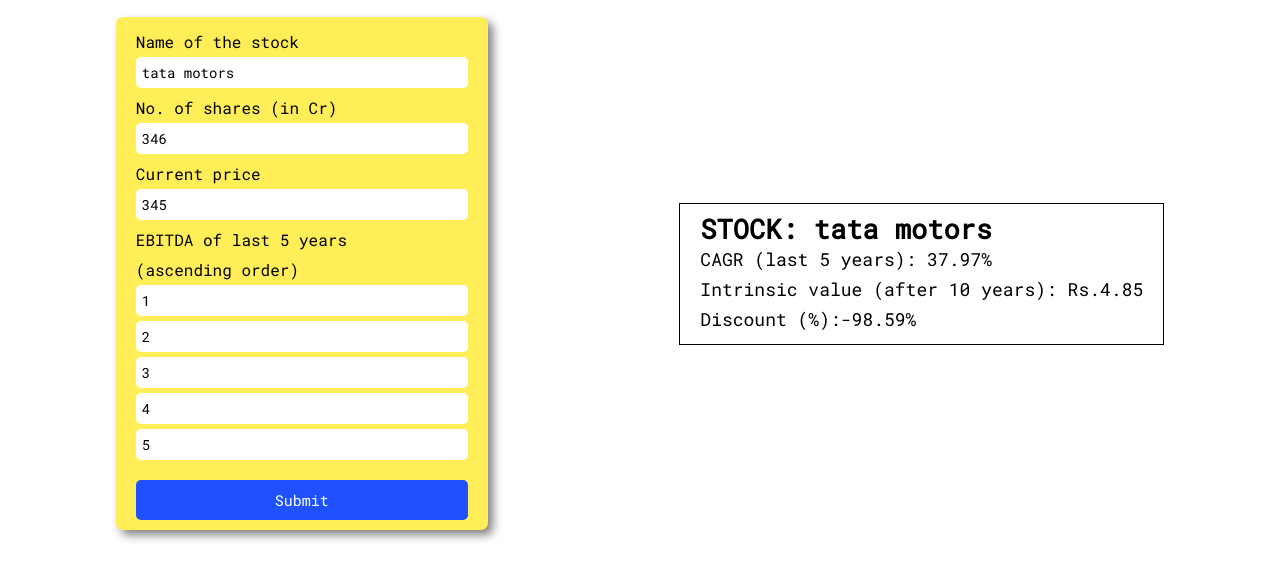
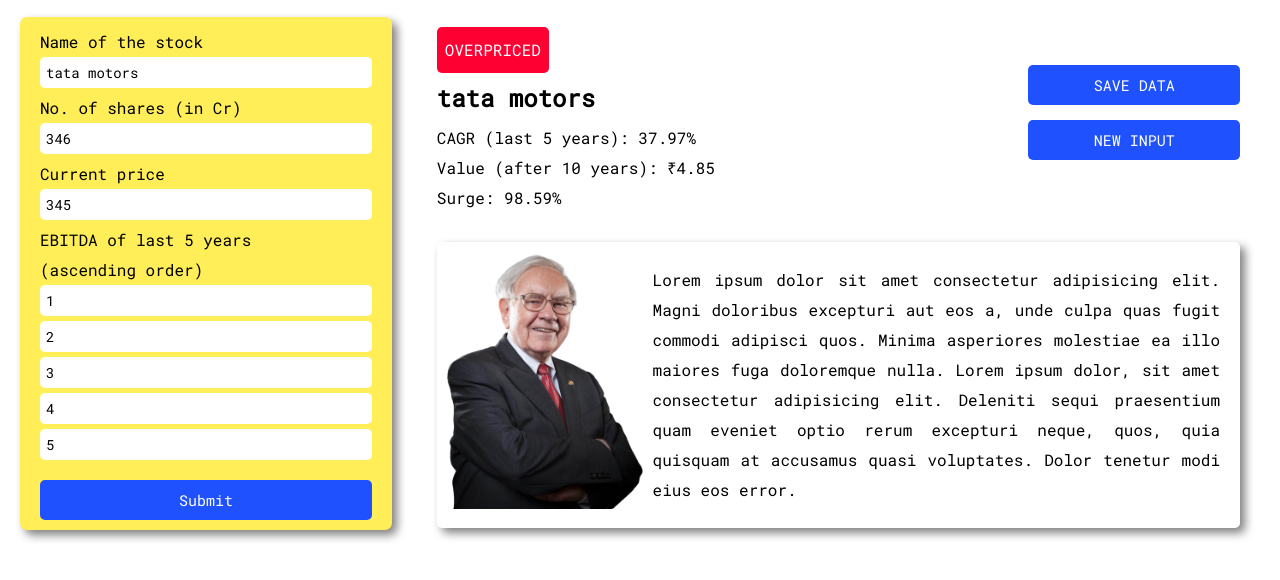
Before and after one commit to Abhijeet-Gautam5702/intrinsic-calc, a plain HTML site: page index.html in a window 1280 px wide. Both pictures are taken after a click on the button "Submit". Shown: the part 66-646 px from the top of the page. Drawn offline with Linux system fonts and the light colour scheme.

Commit message:
improved design
1. improved CSS
2. added new sections displaying info (overpriced/underpriced tag etc.)

```diff
--- a/index.html
+++ b/index.html
@@ -34,7 +34,8 @@
         </label>
         <br />
         <label for="earnings">
-          EBITDA of last 5 years <br> (ascending order) <br />
+          EBITDA of last 5 years <br />
+          (ascending order) <br />
           <input type="tel" name="earning" value="1" /><br />
           <input type="tel" name="earning" value="2" /><br />
           <input type="tel" name="earning" value="3" /><br />
@@ -45,10 +46,40 @@
         <button id="submit-data" onclick="calculate()">Submit</button>
       </section>
       <section id="output">
-        <h1 id="heading"></h1>
-        <p id="CAGR"></p>
-        <p id="intrinsic-val"></p>
-        <p id="discount-perc"></p>
+        <div id="description">
+          <div id="img-container">
+            <img
+              id="buffett-img"
+              src="images/buffett.png"
+              alt="Photo of Warren Buffet"
+            />
+          </div>
+          <p id="desc-content">
+            Lorem ipsum dolor sit amet consectetur adipisicing elit. Magni
+            doloribus excepturi aut eos a, unde culpa quas fugit commodi
+            adipisci quos. Minima asperiores molestiae ea illo maiores fuga
+            doloremque nulla. Lorem ipsum dolor, sit amet consectetur
+            adipisicing elit. Deleniti sequi praesentium quam eveniet optio
+            rerum excepturi neque, quos, quia quisquam at accusamus quasi
+            voluptates. Dolor tenetur modi eius eos error.
+          </p>
+        </div>
+        <div id="output-data-box">
+          <div id="output-data">
+            <h2 id="welcome-msg">
+              Welcome! Submit the data and the result will show up here
+            </h2>
+            <span id="tag" class="hide-initial"></span>
+            <h1 id="heading" class="hide-initial"></h1>
+            <p id="CAGR" class="hide-initial"></p>
+            <p id="intrinsic-val" class="hide-initial"></p>
+            <p id="discount-perc" class="hide-initial"></p>
+          </div>
+          <div id="more-btn-box">
+            <button id="save-data">SAVE DATA</button>
+            <button id="new-input">NEW INPUT</button>
+          </div>
+        </div>
       </section>
     </main>
 
--- a/script.js
+++ b/script.js
@@ -1,3 +1,4 @@
+let outputDataEl = document.getElementById("output-data");
 let cagrEl = document.getElementById("CAGR");
 let intrinsicValEl = document.getElementById("intrinsic-val");
 let discountPercEl = document.getElementById("discount-perc");
@@ -8,7 +9,20 @@ let stockNameEl = document.getElementById("stock-name");
 let sharesEl = document.getElementById("no-of-shares");
 let currPriceEl = document.getElementById("current-price");
 let earningsEl = document.getElementsByName("earning"); //array containing all the earning values
+
+function unhideElements(hiddenEle) {
+  let n = hiddenEle.length;
+  for (let i = 0; i < n; i++) {
+    hiddenEle[i].style.display = "block";
+  }
+}
+
 function calculate() {
+  outputDataEl.style.display = "block";
+  let hiddenEle = document.getElementsByClassName("hide-initial");
+  unhideElements(hiddenEle);
+  document.getElementById("welcome-msg").style.display = "none";
+
   let stockName = stockNameEl.value;
   let shares = sharesEl.value;
   let currPrice = currPriceEl.value;
@@ -27,16 +41,33 @@ function calculate() {
     year,
     bondRate
   );
+
+  headingEl.textContent = stockName;
+  cagrEl.textContent = "CAGR (last 5 years): " + (100 * cagr).toFixed(2) + "%";
+  intrinsicValEl.textContent =
+    "Value (after 10 years): ₹" + intrinsicVal.toFixed(2);
+
+  let tagEl = document.getElementById("tag");
+  tagEl.style.opacity = "1";
+
   let discountPerc = getDiscountPerc(intrinsicVal, currPrice);
-
-  headingEl.textContent = "STOCK: " + stockName;
-  cagrEl.textContent = "CAGR (last 5 years): " + (100*cagr).toFixed(2) + "%";
-  intrinsicValEl.textContent = "Intrinsic value (after 10 years): Rs." + (intrinsicVal).toFixed(2);
-  discountPercEl.textContent = "Discount (%):" + (100*discountPerc).toFixed(2) + "%";
+  if (discountPerc < 0) {
+    tagEl.textContent = "OVERPRICED";
+    tagEl.style.backgroundColor = "#FF0033";
+    tagEl.style.color = "white";
+    discountPercEl.textContent =
+      "Surge: " + Math.abs(100 * discountPerc).toFixed(2) + "%";
+  } else {
+    tagEl.textContent = "UNDERPRICED";
+    tagEl.style.backgroundColor = "#00ff66";
+    tagEl.style.color = "black";
+    discountPercEl.textContent =
+      "Discount: " + Math.abs(100 * discountPerc).toFixed(2) + "%";
+  }
 }
 
 function calculateCAGR(arr) {
-  let res = Math.pow((arr[arr.length - 1] / arr[0]), (1 / arr.length)) - 1;
+  let res = Math.pow(arr[arr.length - 1] / arr[0], 1 / arr.length) - 1;
   return res;
 }
 
--- a/style.css
+++ b/style.css
@@ -1,61 +1,141 @@
-*{
+* {
     margin: 0;
     padding: 0;
     box-sizing: border-box;
-    font-family: 'Roboto Mono', monospace;
-}
-header{
-    background-color:rgb(31, 81, 255);
-}
-header h1 {
-    padding:10px;
-    color:white;
-    text-align:center;
-}
-main{
-    display:flex;
-    flex-flow:row wrap;
-    justify-content:space-around;
+    font-family: "Roboto Mono", monospace;
+  }
+  header {
+    background-color: rgb(31, 81, 255);
+  }
+  header h1 {
+    padding: 10px;
+    color: white;
+    text-align: center;
+  }
+  main {
+    display: flex;
+    flex-flow: row wrap;
+    justify-content: space-between;
+    align-items: flex-start;
+    background-color: white;
+    padding: 20px;
+  }
+  section {
+    width: 30%;
+    /* border:1px solid black; */
+    padding: 10px 20px;
+    line-height: 30px;
+  }
+  input {
+    padding: 6px;
+    font-size: 14px;
+    width: 100%;
+    margin-bottom: 5px;
+    border-radius: 5px;
+    border: none;
+  }
+  button {
+    width: 100%;
+    padding: 10px;
+    margin-top: 15px;
+    cursor: pointer;
+    font-size: 15px;
+    border-radius: 5px;
+    border: none;
+    background-color: rgb(31, 81, 255);
+    color: white;
+  }
+  button:hover {
+    background-color: rgb(31, 41, 210);
+  }
+  #user-input {
+    width: 30%;
+    background-color: #ffee58;
+    border: none;
+    box-shadow: 5px 5px 10px gray;
+    border-radius: 7px;
+  }
+  #output {
+    width: 68%;
+    /* font-size:18px; */
+    display: flex;
+    flex-direction: column-reverse;
+    justify-content: space-between;
+    /*   align-items: center; */
+    /* border: 1px solid black; */
+  }
+  output > div {
+    margin-bottom: 10px;
+    width: 100%;
+    font-size: 18px;
+  }
+  #description {
+    /*   margin-top:10px; */
+    display: flex;
+    flex-flow: row wrap;
+    justify-content: space-between;
     align-items: center;
-    background-color:white;
-    padding:20px;
-}
-section{
-    width: 30%;
-    border:1px solid black;
-    padding: 10px 20px;
-    line-height:30px;
-}
-input{
-    padding:6px;
-    font-size:14px;
-    width:100%;
-    margin-bottom:5px;
+    padding: 10px;
+    text-align: justify;
+    /*     border: 2px solid rgb(31, 41, 210); */
     border-radius: 5px;
-    border:none;
-}
-button{
-    width:100%;
-    padding:10px;
-    margin-top:15px;
-    cursor:pointer;
-    font-size:15px;
-    border-radius:5px;
-    border:none;
-    background-color:rgb(31, 81, 255);
-    color:white;
-}
-button:hover{
-    background-color: rgb(31, 41, 210)
-}
-#user-input{
-    background-color:#FFEE58;
-    border:none;
     box-shadow: 5px 5px 10px gray;
-    border-radius:7px;
-}
-#output{
-    width:fit-content;
-    font-size:18px;
+  }
+  #img-container {
+    width: 25%;
+    /*     border: 2px solid blue; */
+  }
+  #buffett-img {
+    width: 100%;
+    height: auto;
+  }
+  #desc-content {
+    width: 75%;
+    padding: 10px;
+    /*     border:1px solid orange; */
+  }
+  #output-data-box {
+    display: none;
+    margin-bottom: 30px;
+    display: flex;
+    flex-flow: row wrap;
+    justify-content: space-between;
+    align-items: stretch;
+    /* border: 1px solid black; */
+  }
+  /* #output-data-box > div {
+    border: 1px solid black;
+  } */
+  #output-data {
+      height: 185px;
+      width: 65%;
+  }
+  #more-btn-box {
+    padding: 23px 0;
+    /* width:30%; */
+  }
 
-}
+  .hide-initial {
+      display: none;
+  }
+  #welcome-msg{
+      /* display: none; */
+      text-align: center;
+      margin: 62px 0;
+  }
+  #heading {
+    margin-top: 10px;
+    font-weight: 1000;
+    margin-bottom: 10px;
+    /*   text-align: center; */
+  }
+  #tag {
+    opacity: 0;
+    width: max-content;
+    /*     border: 1px solid black; */
+    background-color: #00ff66;
+    /*   background-color:rgb(31, 41, 210);
+        color:white; */
+    padding: 8px;
+    border-radius: 5px;
+  }
```
Also changed, not shown: images/buffett.jpg (added), images/buffett.png (added).
